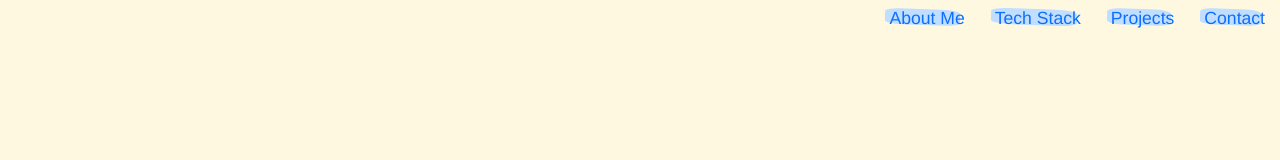
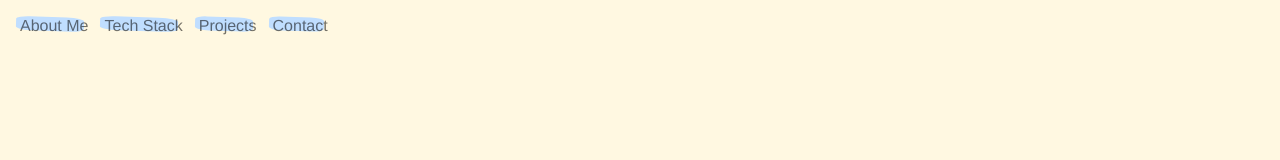
Before and after one commit to lvaldenebro/portfolio, a React (Create React App) app: page / in a window 1280 px wide. Shown: the top 160 px of the page. Built offline with nearby package versions, Linux system fonts and the light colour scheme.

Commit message:
Modifies header nav to use hamburguer menu in small devices

```diff
--- a/src/components/App.js
+++ b/src/components/App.js
@@ -49,8 +49,12 @@ import webPage from '../images/web-page.svg';
 function App() {
 return (
     <div>
-    <nav>
-        <ul className="nav justify-content-end nav-top">
+        <header>
+            {/* TODO: fix hamburguer menu */}
+            <nav className="navbar navbar-expand-lg bg-body-tertiary">
+                <div className="container-fluid">
+                    <div class="collapse navbar-collapse" id="navbarSupportedContent">
+                        <ul className="nav justify-content-end nav-top navbar-nav me-auto mb-2 mb-lg-0">
                             <li className="nav-item">
                                 <a className="nav-link" href="#about-me"><span className="highlight-container"><span className="highlight">About Me</span></span></a>
                             </li>
@@ -64,7 +68,10 @@ return (
                                 <a className="nav-link" href="#contact"><span className="highlight-container"><span className="highlight">Contact</span></span></a>
                             </li>
                         </ul>
+                    </div>
+                </div>
             </nav>
+        </header>
 
         <main>
             <section className="container">
```
Lines whose indentation alone changed are shown as unchanged.
